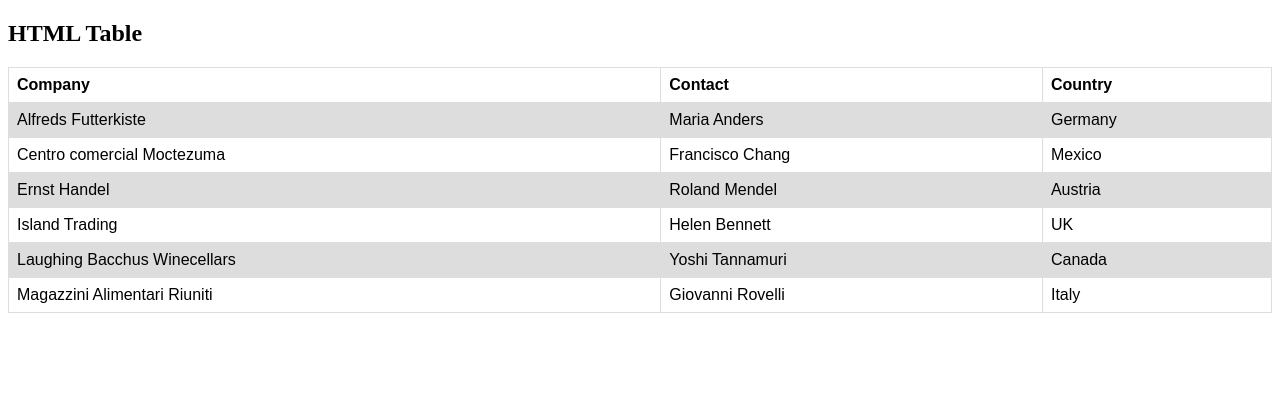
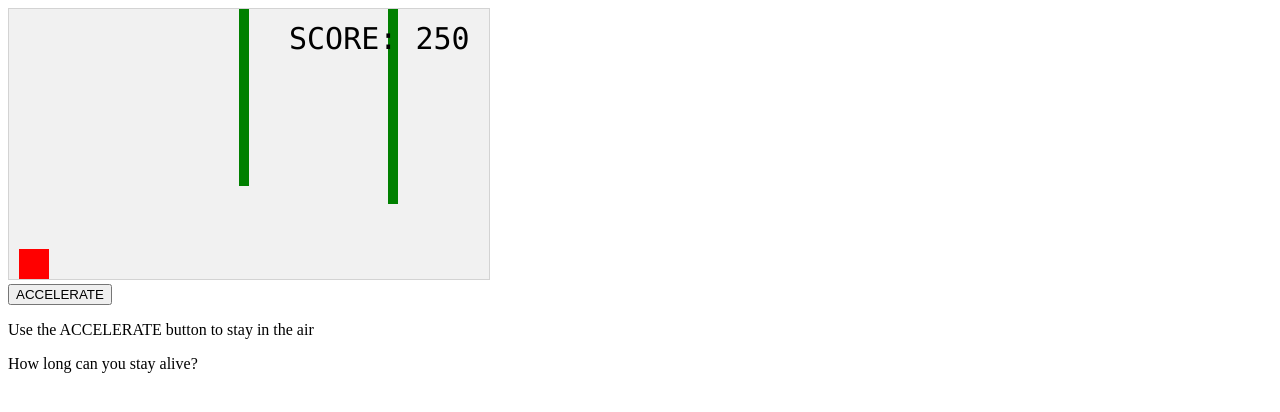
Before and after one commit to yomeihendra/hend, a plain HTML site: page index.html in a window 1280 px wide. Drawn offline with Linux system fonts and the light colour scheme.

Commit message:
Update index.html

```diff
--- a/index.html
+++ b/index.html
@@ -1,65 +1,137 @@
 <!DOCTYPE html>
 <html>
 <head>
+<meta name="viewport" content="width=device-width, initial-scale=1.0"/>
 <style>
-table {
-  font-family: arial, sans-serif;
-  border-collapse: collapse;
-  width: 100%;
-}
-
-td, th {
-  border: 1px solid #dddddd;
-  text-align: left;
-  padding: 8px;
-}
-
-tr:nth-child(even) {
-  background-color: #dddddd;
+canvas {
+    border:1px solid #d3d3d3;
+    background-color: #f1f1f1;
 }
 </style>
 </head>
-<body>
+<body onload="startGame()">
+<script>
 
-<h2>HTML Table</h2>
+var myGamePiece;
+var myObstacles = [];
+var myScore;
 
-<table>
-  <tr>
-    <th>Company</th>
-    <th>Contact</th>
-    <th>Country</th>
-  </tr>
-  <tr>
-    <td>Alfreds Futterkiste</td>
-    <td>Maria Anders</td>
-    <td>Germany</td>
-  </tr>
-  <tr>
-    <td>Centro comercial Moctezuma</td>
-    <td>Francisco Chang</td>
-    <td>Mexico</td>
-  </tr>
-  <tr>
-    <td>Ernst Handel</td>
-    <td>Roland Mendel</td>
-    <td>Austria</td>
-  </tr>
-  <tr>
-    <td>Island Trading</td>
-    <td>Helen Bennett</td>
-    <td>UK</td>
-  </tr>
-  <tr>
-    <td>Laughing Bacchus Winecellars</td>
-    <td>Yoshi Tannamuri</td>
-    <td>Canada</td>
-  </tr>
-  <tr>
-    <td>Magazzini Alimentari Riuniti</td>
-    <td>Giovanni Rovelli</td>
-    <td>Italy</td>
-  </tr>
-</table>
+function startGame() {
+    myGamePiece = new component(30, 30, "red", 10, 120);
+    myGamePiece.gravity = 0.05;
+    myScore = new component("30px", "Consolas", "black", 280, 40, "text");
+    myGameArea.start();
+}
 
+var myGameArea = {
+    canvas : document.createElement("canvas"),
+    start : function() {
+        this.canvas.width = 480;
+        this.canvas.height = 270;
+        this.context = this.canvas.getContext("2d");
+        document.body.insertBefore(this.canvas, document.body.childNodes[0]);
+        this.frameNo = 0;
+        this.interval = setInterval(updateGameArea, 20);
+        },
+    clear : function() {
+        this.context.clearRect(0, 0, this.canvas.width, this.canvas.height);
+    }
+}
+
+function component(width, height, color, x, y, type) {
+    this.type = type;
+    this.score = 0;
+    this.width = width;
+    this.height = height;
+    this.speedX = 0;
+    this.speedY = 0;
+    this.x = x;
+    this.y = y;
+    this.gravity = 0;
+    this.gravitySpeed = 0;
+    this.update = function() {
+        ctx = myGameArea.context;
+        if (this.type == "text") {
+            ctx.font = this.width + " " + this.height;
+            ctx.fillStyle = color;
+            ctx.fillText(this.text, this.x, this.y);
+        } else {
+            ctx.fillStyle = color;
+            ctx.fillRect(this.x, this.y, this.width, this.height);
+        }
+    }
+    this.newPos = function() {
+        this.gravitySpeed += this.gravity;
+        this.x += this.speedX;
+        this.y += this.speedY + this.gravitySpeed;
+        this.hitBottom();
+    }
+    this.hitBottom = function() {
+        var rockbottom = myGameArea.canvas.height - this.height;
+        if (this.y > rockbottom) {
+            this.y = rockbottom;
+            this.gravitySpeed = 0;
+        }
+    }
+    this.crashWith = function(otherobj) {
+        var myleft = this.x;
+        var myright = this.x + (this.width);
+        var mytop = this.y;
+        var mybottom = this.y + (this.height);
+        var otherleft = otherobj.x;
+        var otherright = otherobj.x + (otherobj.width);
+        var othertop = otherobj.y;
+        var otherbottom = otherobj.y + (otherobj.height);
+        var crash = true;
+        if ((mybottom < othertop) || (mytop > otherbottom) || (myright < otherleft) || (myleft > otherright)) {
+            crash = false;
+        }
+        return crash;
+    }
+}
+
+function updateGameArea() {
+    var x, height, gap, minHeight, maxHeight, minGap, maxGap;
+    for (i = 0; i < myObstacles.length; i += 1) {
+        if (myGamePiece.crashWith(myObstacles[i])) {
+            return;
+        }
+    }
+    myGameArea.clear();
+    myGameArea.frameNo += 1;
+    if (myGameArea.frameNo == 1 || everyinterval(150)) {
+        x = myGameArea.canvas.width;
+        minHeight = 20;
+        maxHeight = 200;
+        height = Math.floor(Math.random()*(maxHeight-minHeight+1)+minHeight);
+        minGap = 50;
+        maxGap = 200;
+        gap = Math.floor(Math.random()*(maxGap-minGap+1)+minGap);
+        myObstacles.push(new component(10, height, "green", x, 0));
+        myObstacles.push(new component(10, x - height - gap, "green", x, height + gap));
+    }
+    for (i = 0; i < myObstacles.length; i += 1) {
+        myObstacles[i].x += -1;
+        myObstacles[i].update();
+    }
+    myScore.text="SCORE: " + myGameArea.frameNo;
+    myScore.update();
+    myGamePiece.newPos();
+    myGamePiece.update();
+}
+
+function everyinterval(n) {
+    if ((myGameArea.frameNo / n) % 1 == 0) {return true;}
+    return false;
+}
+
+function accelerate(n) {
+    myGamePiece.gravity = n;
+}
+</script>
+<br>
+<button onmousedown="accelerate(-0.2)" onmouseup="accelerate(0.05)">ACCELERATE</button>
+<p>Use the ACCELERATE button to stay in the air</p>
+<p>How long can you stay alive?</p>
 </body>
 </html>
```
